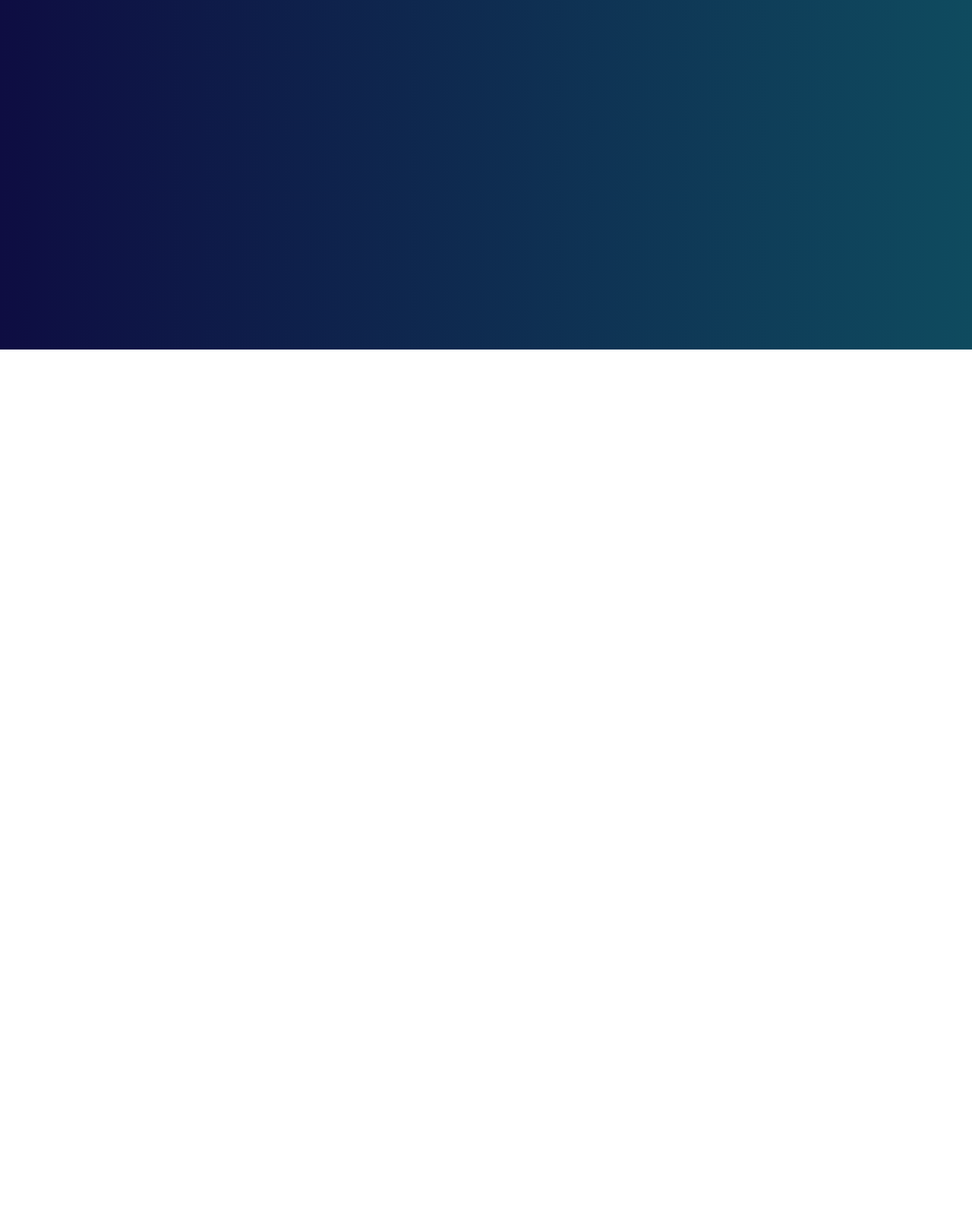
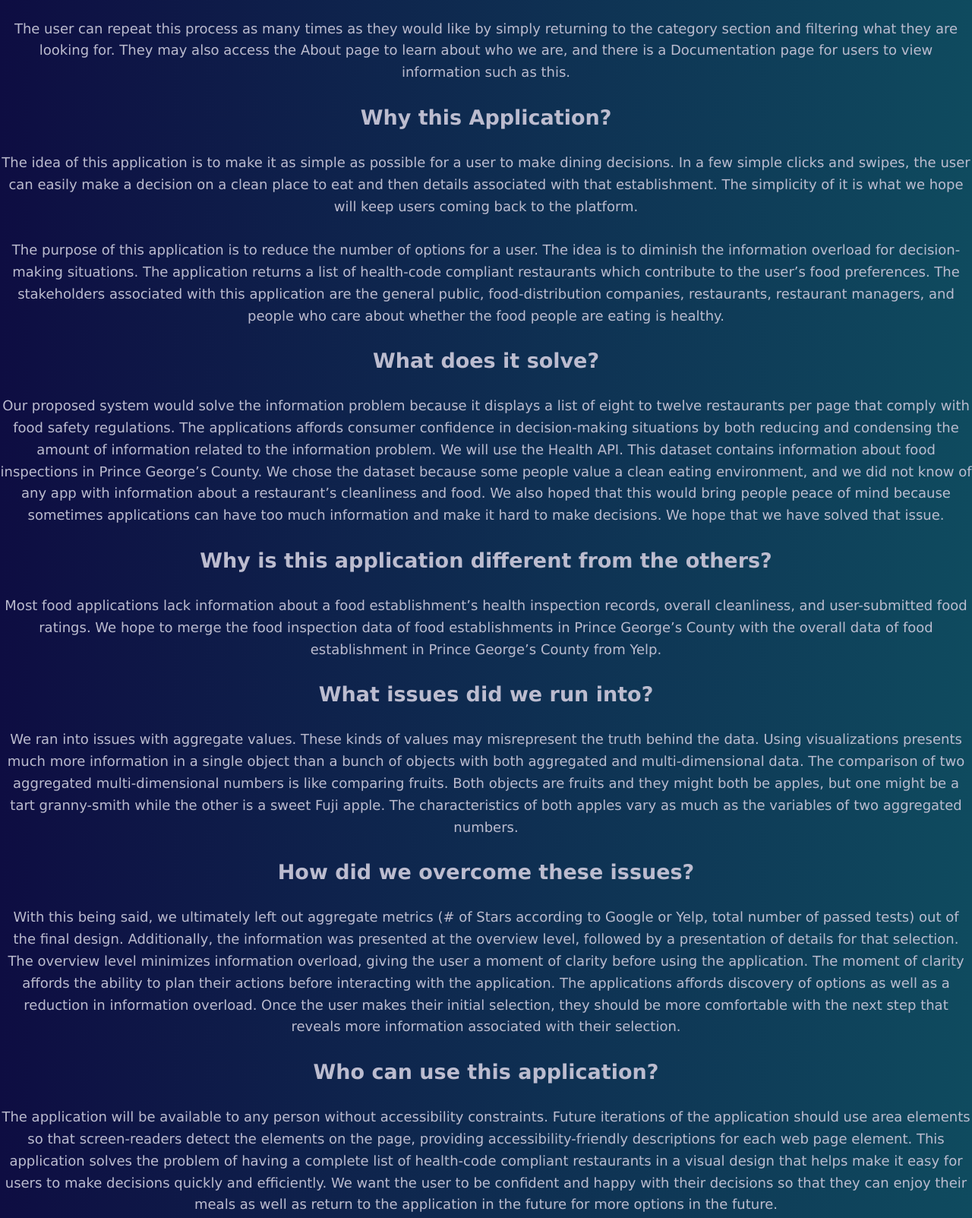
Before and after one commit to fuo001/FoodInspectorApp, a website: page public/doc.html in a window 1280 px wide. Shown: the part 340-1943 px from the top of the page at 76% size. Before the commit the page ends 800 px from the top, so only its background shows below. Drawn offline with Linux system fonts and the light colour scheme.

Commit message:
finished doc page

```diff
--- a/public/doc.html
+++ b/public/doc.html
@@ -36,6 +36,59 @@
             for hand washing, sewage disposal, and
             rodents/insects.
         </p>
+        <br>
+        <p>
+            The user can repeat this process as many times
+            as they would like by simply returning to the
+            category section and filtering what they are
+            looking for. They may also access the About
+            page to learn about who we are, and there is a
+            Documentation page for users to view information
+            such as this.
+        </p>
+        <br>
+        <h2>Why this Application?</h2>
+        <br>
+        <p>
+            The idea of this application is to make it as simple as possible for a user to make dining decisions.  In a few simple clicks and swipes, the user can easily make a decision on a clean place to eat and then details associated with that establishment.  The simplicity of it is what we hope will keep users coming back to the platform.
+        </p>
+        <br>
+        <p>
+            The purpose of this application is to reduce the number of options for a user.  The idea is to diminish the information overload for decision-making situations.  The application returns a list of health-code compliant restaurants which contribute to the user’s food preferences.  The stakeholders associated with this application are the general public, food-distribution companies, restaurants, restaurant managers, and people who care about whether the food people are eating is healthy.
+        </p>
+        <br>
+        <h2>What does it solve?</h2>
+        <br>
+        <p>
+            Our proposed system would solve the information problem because it displays a list of eight to twelve restaurants per page that comply with food safety regulations.  The applications affords consumer confidence in decision-making situations by both reducing and condensing the amount of information related to the information problem.  We will use the Health API.  This dataset contains information about food inspections in Prince George’s County.  We chose the dataset because some people value a clean eating environment, and we did not know of any app with information about a restaurant’s cleanliness and food. We also hoped that this would bring people peace of mind because sometimes applications can have too much information and make it hard to make decisions.  We hope that we have solved that issue.
+        </p>
+        <br>
+        <h2>Why is this application different from the others?</h2>
+        <br>
+        <p>
+            Most food applications lack information about a food establishment’s health inspection records, overall cleanliness, and user-submitted food ratings. We hope to merge the food inspection data of food establishments in Prince George’s County with the overall data of food establishment in Prince George’s County from Yelp.
+        </p>
+        <br>
+        <h2>What issues did we run into?</h2>
+        <br>
+        <p>
+            We ran into issues with aggregate values.  These kinds of values may misrepresent the truth behind the data.  Using visualizations presents much more information in a single object than a bunch of objects with both aggregated and multi-dimensional data. The comparison of two aggregated multi-dimensional numbers is like comparing fruits.  Both objects are fruits and they might both be apples, but one might be a tart granny-smith while the other is a sweet Fuji apple.  The characteristics of both apples vary as much as the variables of two aggregated numbers.
+        </p>
+        <br>
+        <h2>How did we overcome these issues?</h2>
+        <br>
+        <p>
+            With this being said, we ultimately left out aggregate metrics (# of Stars according to Google or Yelp, total number of passed tests) out of the final design. Additionally, the information was presented at the overview level, followed by a presentation of details for that selection.  The overview level minimizes information overload, giving the user a moment of clarity before using the application. The moment of clarity affords the ability to plan their actions before interacting with the application. The applications affords discovery of options as well as a reduction in information overload.  Once the user makes their initial selection, they should be more comfortable with the next step that reveals more information associated with their selection.
+        </p>
+        <br>
+        <h2>Who can use this application?</h2>
+        <br>
+        <p>
+            The application will be available to any person without accessibility constraints. Future iterations of the application should use area elements so that screen-readers detect the elements on the page, providing accessibility-friendly descriptions for each web page element.
+            This application solves the problem of having a complete list of health-code compliant restaurants in a visual design that helps make it easy for users to make decisions quickly and efficiently.  We want the user to be confident and happy with their decisions so that they can enjoy their meals as well as return to the application in the future for more options in the future.
+        </p>
+        <br>
+        <button><a href="index.html">Back</a></button>
 
     </body>
 </html>
```
